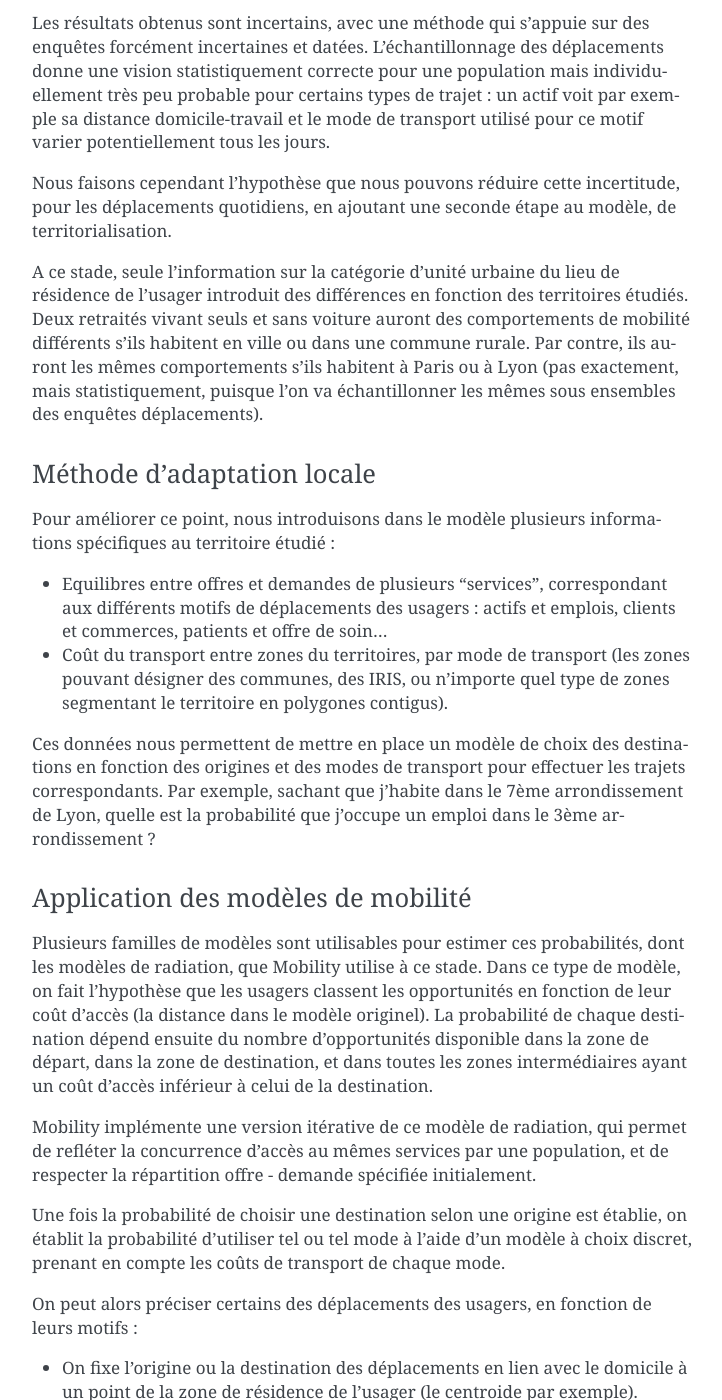
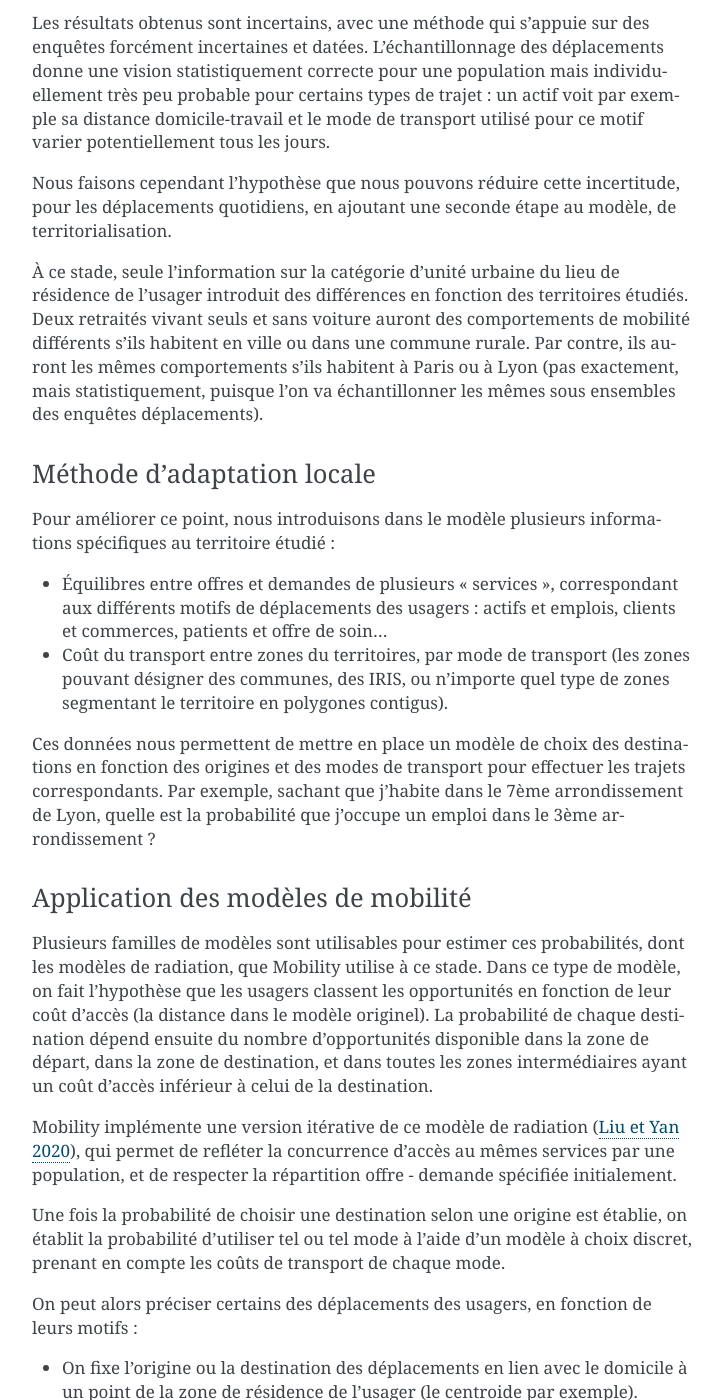
Before and after one commit to mobility-team/mobility, a Sphinx documentation site: the page built from docs/source/presentation.md, in a window 1280 px wide and 1400 px high, scrolled down 2887 px. Shown: the whole window, without its empty margins (388-1110 px from the left). Built offline with Sphinx 7.4.7, drawn with Linux system fonts in a browser that asks for light colours; some of the changed text lies outside the part shown.

Commit message:
typographie + lien article radiation + ajout limites

```diff
--- a/docs/source/presentation.md
+++ b/docs/source/presentation.md
@@ -13,7 +13,7 @@
 - Taille du ménage.
 - Nombre de voitures du ménage.
 
-Le croisement de ces informations donne des types d'usager, comme par exemple : "retraité vivant seul dans une ville centre, sans voiture", ou encore "enfant vivant dans un ménage de cadres, en banlieue, avec deux voitures".
+Le croisement de ces informations donne des types d'usager, comme par exemple : « retraité vivant seul dans une ville centre, sans voiture », ou encore « enfant vivant dans un ménage de cadres, en banlieue, avec deux voitures ».
 
 ### Méthode d'échantillonnage des déplacements
 Pour chacun de ces types d'usagers, Mobility utilise les données détaillées des enquêtes nationales sur les déplacements des personnes (ENDT 2008 ou EMP 2018/2019) pour échantillonner un ensemble de déplacements pendant une ou plusieurs années.
@@ -51,11 +51,11 @@
 
 Nous faisons cependant l'hypothèse que nous pouvons réduire cette incertitude, pour les déplacements quotidiens, en ajoutant une seconde étape au modèle, de territorialisation.
 
-A ce stade, seule l'information sur la catégorie d'unité urbaine du lieu de résidence de l'usager introduit des différences en fonction des territoires étudiés. Deux retraités vivant seuls et sans voiture auront des comportements de mobilité différents s'ils habitent en ville ou dans une commune rurale. Par contre, ils auront les mêmes comportements s'ils habitent à Paris ou à Lyon (pas exactement, mais statistiquement, puisque l'on va échantillonner les mêmes sous ensembles des enquêtes déplacements).
+À ce stade, seule l'information sur la catégorie d'unité urbaine du lieu de résidence de l'usager introduit des différences en fonction des territoires étudiés. Deux retraités vivant seuls et sans voiture auront des comportements de mobilité différents s'ils habitent en ville ou dans une commune rurale. Par contre, ils auront les mêmes comportements s'ils habitent à Paris ou à Lyon (pas exactement, mais statistiquement, puisque l'on va échantillonner les mêmes sous ensembles des enquêtes déplacements).
 
 ### Méthode d'adaptation locale
 Pour améliorer ce point, nous introduisons dans le modèle plusieurs informations spécifiques au territoire étudié :
-- Equilibres entre offres et demandes de plusieurs "services", correspondant aux différents motifs de déplacements des usagers : actifs et emplois, clients et commerces, patients et offre de soin...
+- Équilibres entre offres et demandes de plusieurs « services », correspondant aux différents motifs de déplacements des usagers : actifs et emplois, clients et commerces, patients et offre de soin...
 - Coût du transport entre zones du territoires, par mode de transport (les zones pouvant désigner des communes, des IRIS, ou n'importe quel type de zones segmentant le territoire en polygones contigus).
 
 Ces données nous permettent de mettre en place un modèle de choix des destinations en fonction des origines et des modes de transport pour effectuer les trajets correspondants. Par exemple, sachant que j'habite dans le 7ème arrondissement de Lyon, quelle est la probabilité que j'occupe un emploi dans le 3ème arrondissement ?
@@ -63,7 +63,7 @@
 ### Application des modèles de mobilité
 Plusieurs familles de modèles sont utilisables pour estimer ces probabilités, dont les modèles de radiation, que Mobility utilise à ce stade. Dans ce type de modèle, on fait l'hypothèse que les usagers classent les opportunités en fonction de leur coût d'accès (la distance dans le modèle originel). La probabilité de chaque destination dépend ensuite du nombre d'opportunités disponible dans la zone de départ, dans la zone de destination, et dans toutes les zones intermédiaires ayant un coût d'accès inférieur à celui de la destination.
 
-Mobility implémente une version itérative de ce modèle de radiation, qui permet de refléter la concurrence d'accès au mêmes services par une population, et de respecter la répartition offre - demande spécifiée initialement.
+Mobility implémente une version itérative de ce modèle de radiation ([Liu et Yan 2020](https://www.nature.com/articles/s41598-020-61613-y)), qui permet de refléter la concurrence d'accès au mêmes services par une population, et de respecter la répartition offre - demande spécifiée initialement.
 
 Une fois la probabilité de choisir une destination selon une origine est établie, on établit la probabilité d'utiliser tel ou tel mode à l'aide d'un modèle à choix discret, prenant en compte les coûts de transport de chaque mode.
 
```
Also changed, not shown: other parts of docs/source/presentation.md (+4 -2 lines).
